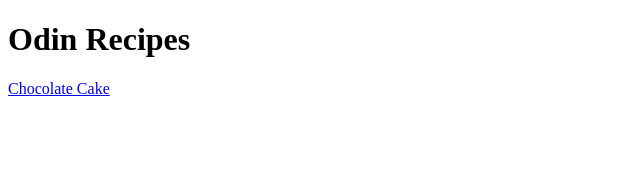
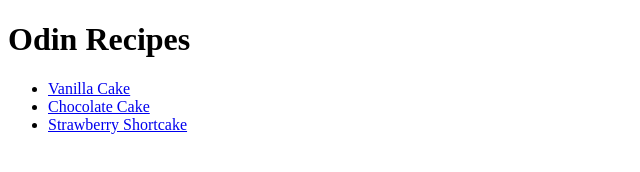
Before and after one commit to Shmebly/odin-recipes, a plain HTML site: page index.html in a window 1280 px wide. Shown: the whole page, without its empty margins (0-640 px from the left). Drawn offline with Linux system fonts and the light colour scheme.

Commit message:
Add list and link to recipes n change choco title

```diff
--- a/index.html
+++ b/index.html
@@ -7,7 +7,13 @@
 
 <body>
     <h1>Odin Recipes</h1>
-    <a href="./recipes/choco-cake.html">Chocolate Cake</a>
+
+    <ul>
+        <li><a href="./recipes/vanilla-cake.html">Vanilla Cake</a></li>
+        <li><a href="./recipes/choco-cake.html">Chocolate Cake</a></li>
+        <li><a href="./recipes/short-cake.html">Strawberry Shortcake</a></li>
+    </ul>
+
 </body>
 
 
```
Also changed, not shown: recipes/choco-cake.html (+1 -1 lines).
